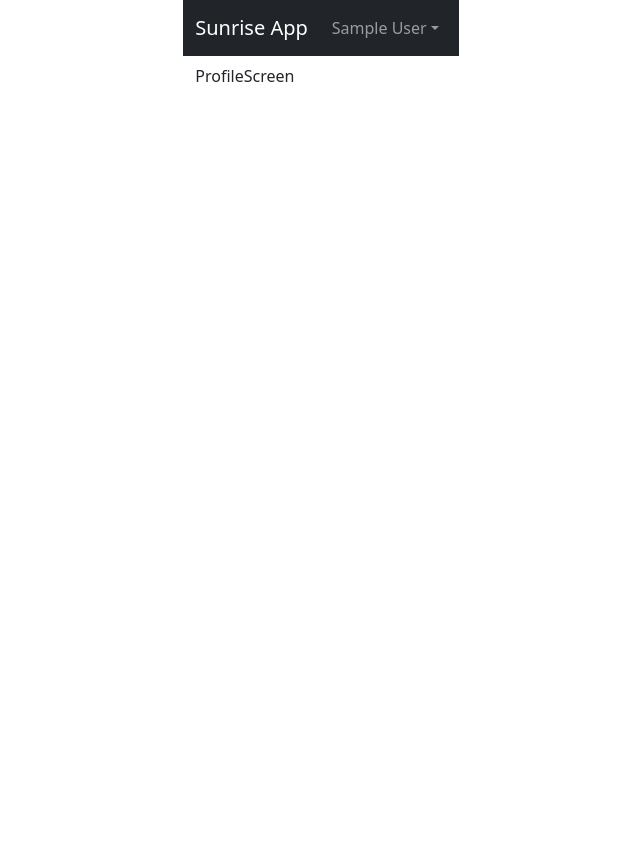
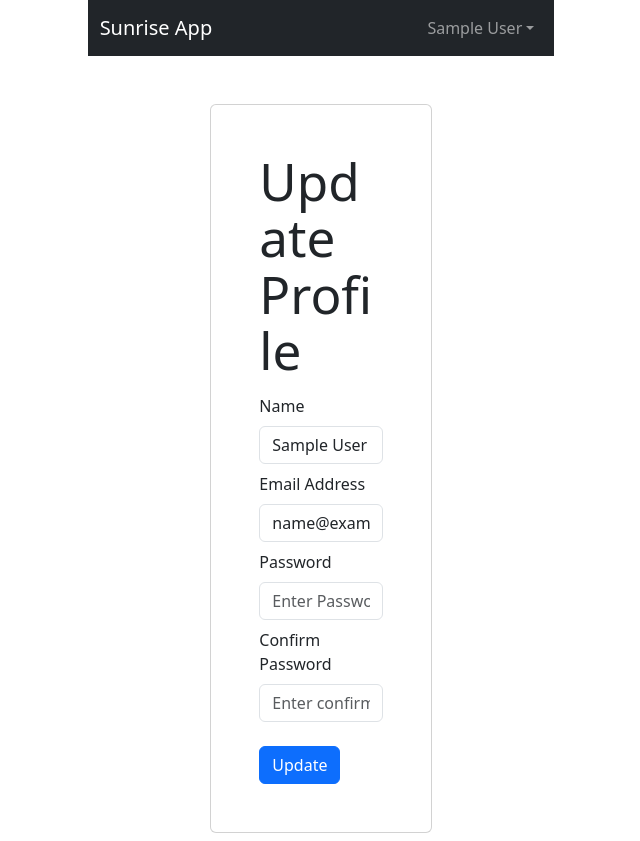
Before and after one commit to THREEhundo/sunrise, a React (Vite) app in the folder frontend/: page /profile in a window 1280 px wide. Shown: the whole page, without its empty margins (319-959 px from the left). Before the commit the page ends 800 px from the top, so only its background shows below. Built offline with nearby package versions, Linux system fonts and the light colour scheme; sample sign-in values are in the browser's storage.

Commit message:
Profile Screen created.

```diff
--- a/frontend/src/screens/ProfileScreen.jsx
+++ b/frontend/src/screens/ProfileScreen.jsx
@@ -1,5 +1,89 @@
+import { useState, useEffect } from 'react'
+import { Link, useNavigate } from 'react-router-dom'
+import { Form, Button } from 'react-bootstrap'
+import FormContainer from '../components/FormContainer'
+import { useDispatch, useSelector } from 'react-redux'
+import { toast } from 'react-toastify'
+import Loader from '../components/Loader'
+import { setCredentials } from '../slices/authSlice'
+
 const ProfileScreen = () => {
-	return <div>ProfileScreen</div>
+	const [name, setName] = useState('')
+	const [email, setEmail] = useState('')
+	const [password, setPassword] = useState('')
+	const [confirmPassword, setConfirmPassword] = useState('')
+
+	const navigate = useNavigate()
+	const dispatch = useDispatch()
+
+	const { userInfo } = useSelector(state => state.auth)
+
+	useEffect(() => {
+		setName(userInfo.name)
+		setEmail(userInfo.email)
+	}, [userInfo.setName, userInfo.setEmail])
+
+	const submitHandler = async e => {
+		e.preventDefault()
+
+		if (password !== confirmPassword) {
+			toast.error('Passwords do not match.')
+		} else {
+			console.log('submit')
+		}
+	}
+
+	return (
+		<FormContainer>
+			<h1>Update Profile</h1>
+
+			<Form onSubmit={submitHandler}>
+				<Form.Group className='my-2' controlId='name'>
+					<Form.Label>Name</Form.Label>
+					<Form.Control
+						type='name'
+						placeholder='Enter Name'
+						value={name}
+						onChange={e => setName(e.target.value)}></Form.Control>
+				</Form.Group>
+
+				<Form.Group className='my-2' controlId='email'>
+					<Form.Label>Email Address</Form.Label>
+					<Form.Control
+						type='email'
+						placeholder='Enter Email'
+						value={email}
+						onChange={e => setEmail(e.target.value)}></Form.Control>
+				</Form.Group>
+
+				<Form.Group className='my-2' controlId='password'>
+					<Form.Label>Password</Form.Label>
+					<Form.Control
+						type='password'
+						placeholder='Enter Password'
+						value={password}
+						onChange={e =>
+							setPassword(e.target.value)
+						}></Form.Control>
+				</Form.Group>
+
+				<Form.Group className='my-2' controlId='confirmPassword'>
+					<Form.Label>Confirm Password</Form.Label>
+					<Form.Control
+						type='password'
+						placeholder='Enter confirmPassword'
+						value={confirmPassword}
+						onChange={e =>
+							setConfirmPassword(e.target.value)
+						}></Form.Control>
+				</Form.Group>
+
+				<Button type='submit' variant='primary' className='mt-3'>
+					Update
+				</Button>
+			</Form>
+		</FormContainer>
+	)
 }
 
 export default ProfileScreen
```
